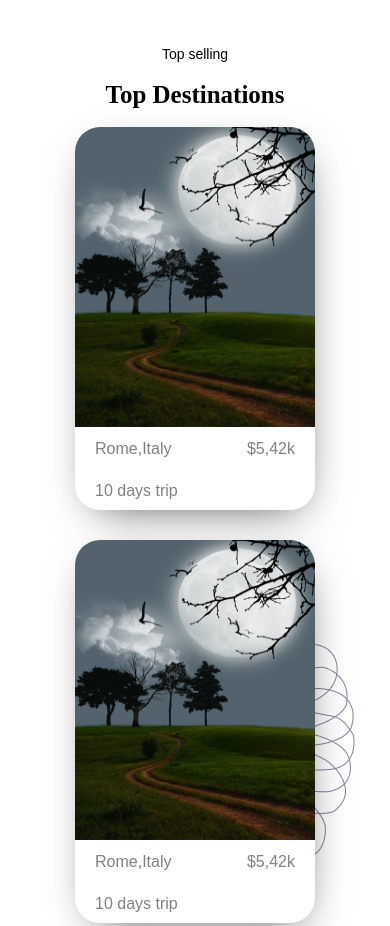
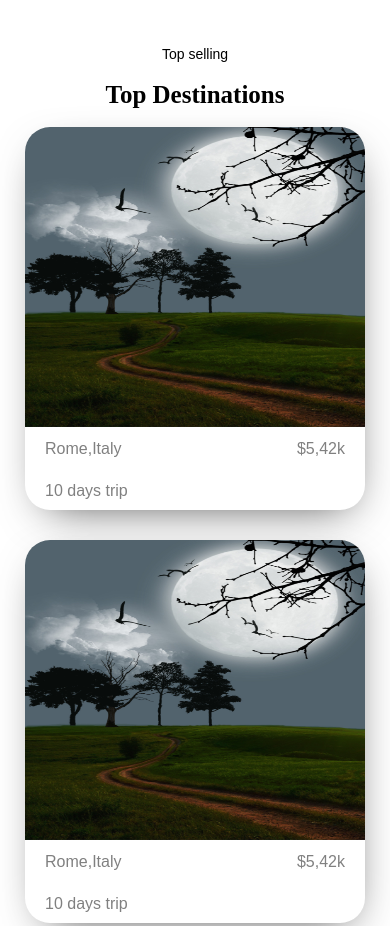
Before and after one commit to stanleynzegwu/travel_vanilla, a plain HTML site: page index.html in a window 390 px wide. Shown: the part 640-1566 px from the top of the page. Drawn offline with Linux system fonts and the light colour scheme; files whose address does not match are found by name; a web font is replaced by a local one.

Commit message:
new commit

```diff
--- a/css/main.css
+++ b/css/main.css
@@ -243,7 +243,7 @@ button {
     display: flex;
     gap: 30px;
     box-sizing: border-box;
-    padding: 0 50px;
+    padding: 0 30px;
 }
 
 .decoreSpring_img {
@@ -593,7 +593,7 @@ button {
         align-items: center;
     }
     .card {
-        width: 60vw;
+        width: 100vw;
     }
 
     .Booking_mainWrapper {
@@ -644,6 +644,9 @@ button {
     .header_img {
         height: 80vw;
     }
+    .card_holder {
+        padding: 0;
+    }
 
     .card {
         width: 100%;
```
